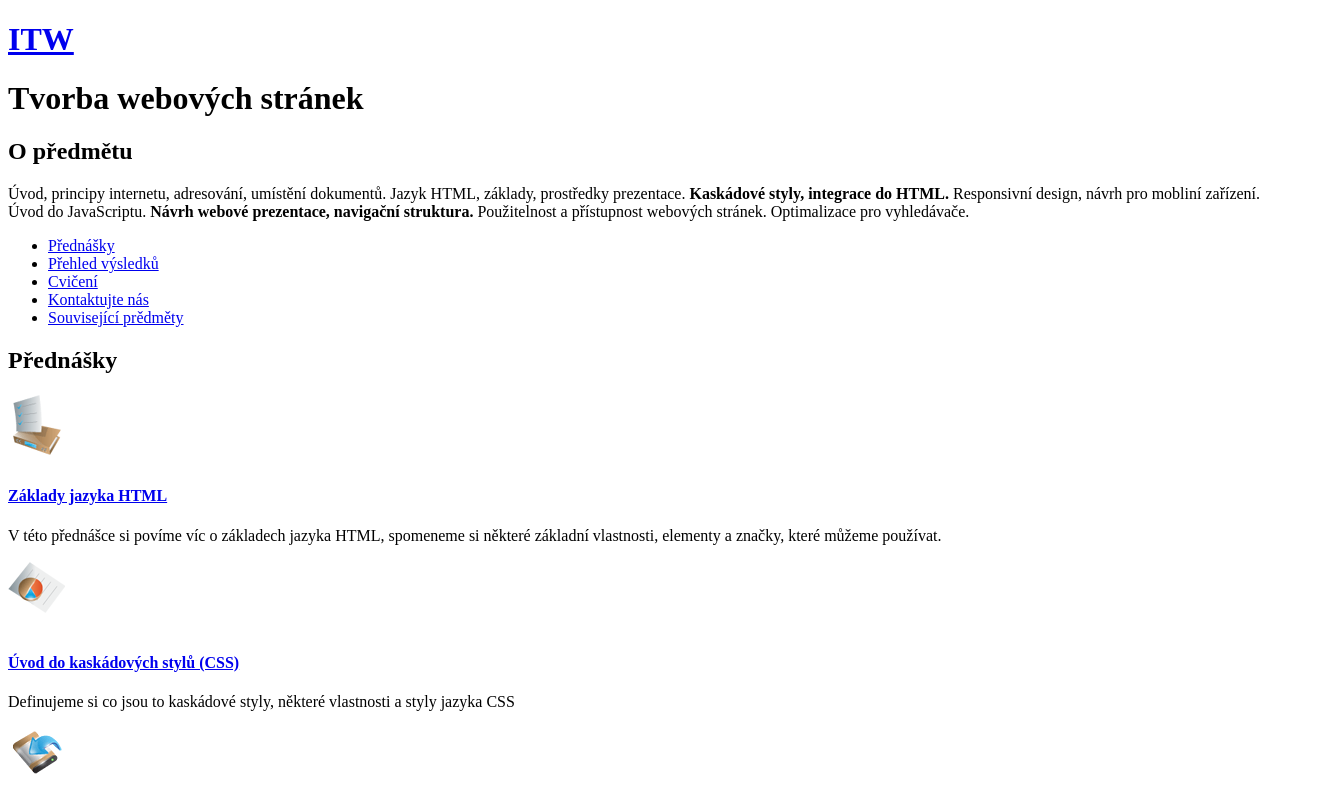
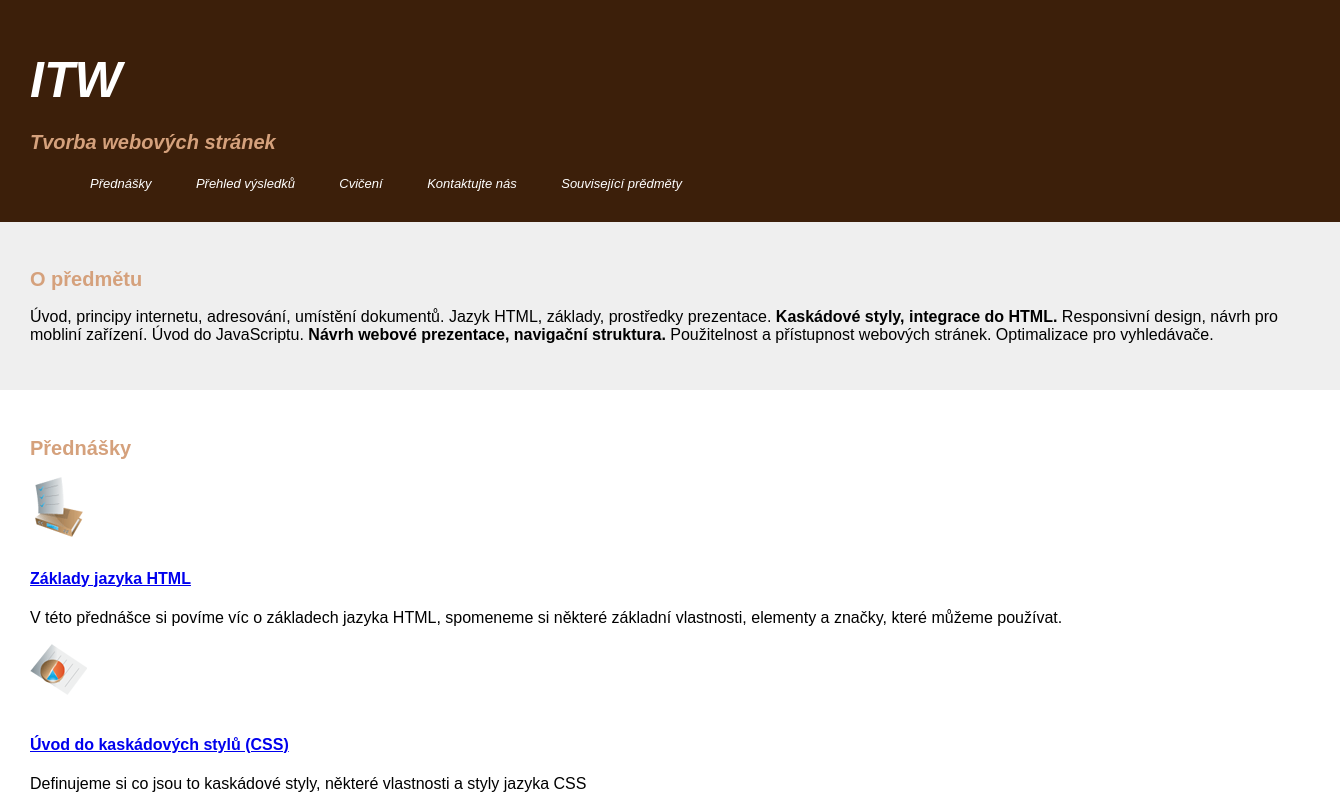
Before and after one commit to xvrana33/itw, a plain HTML site: page index.html in a window 1280 px wide. Shown: the top 800 px of the page, 1340 px wide, since content can reach past the window. Drawn offline with Linux system fonts and the light colour scheme.

Commit message:
Add files via upload

```diff
--- a/index.html
+++ b/index.html
@@ -3,15 +3,13 @@
 <html>
 <head>
     <title> ITW - tvorba webových stránek</title>
+    <link rel="stylesheet" href="style.css">
     <meta charset="utf-8">
 </head>
 <body>
+    <header>
     <h1 id="ITW"><a href="#ITW">ITW </a></h1>
-    <h1>Tvorba webových stránek </h1>
-
-    <h2 id="predmet">O předmětu</h2>
-
-        <p>Úvod, principy internetu, adresování, umístění dokumentů. Jazyk HTML, základy, prostředky prezentace. <b>Kaskádové styly, integrace do HTML.</b> Responsivní design, návrh pro mobliní zařízení. Úvod do JavaScriptu. <b>Návrh webové prezentace, navigační struktura.</b> Použitelnost a přístupnost webových stránek. Optimalizace pro vyhledávače.</p>
+    <h1 id="nazev">Tvorba webových stránek </h1>
     <div class="menu">
         <ul>
             <li><a href="#prednaska">Přednášky</a></li>
@@ -20,6 +18,13 @@
             <li><a href="#kontakt">Kontaktujte nás</a></li>
             <li><a href="#souvisejici">Související prědměty</a></li>
         </ul>
+    </div>
+    </header>
+
+    <div class="o-predmetu">
+    <h2 id="predmet">O předmětu</h2>
+
+        <p>Úvod, principy internetu, adresování, umístění dokumentů. Jazyk HTML, základy, prostředky prezentace. <b>Kaskádové styly, integrace do HTML.</b> Responsivní design, návrh pro mobliní zařízení. Úvod do JavaScriptu. <b>Návrh webové prezentace, navigační struktura.</b> Použitelnost a přístupnost webových stránek. Optimalizace pro vyhledávače.</p>
     </div>
 
     <div class="content">
@@ -106,6 +111,8 @@
         <h4><a href="https://www.fit.vutbr.cz/study/courses/ITW/private/cviceni/#c5">CSS3, responsivní design</a></h4>
         <p>Prispůsobíme design naši webovy stránky různym rozlišením na různych zařízeních</p>
     </div>
+</div>
+<div class="kontakt">
     <h2 id="kontakt">Kontaktujte nás</h2>
         <dl>
             <dt>
```
